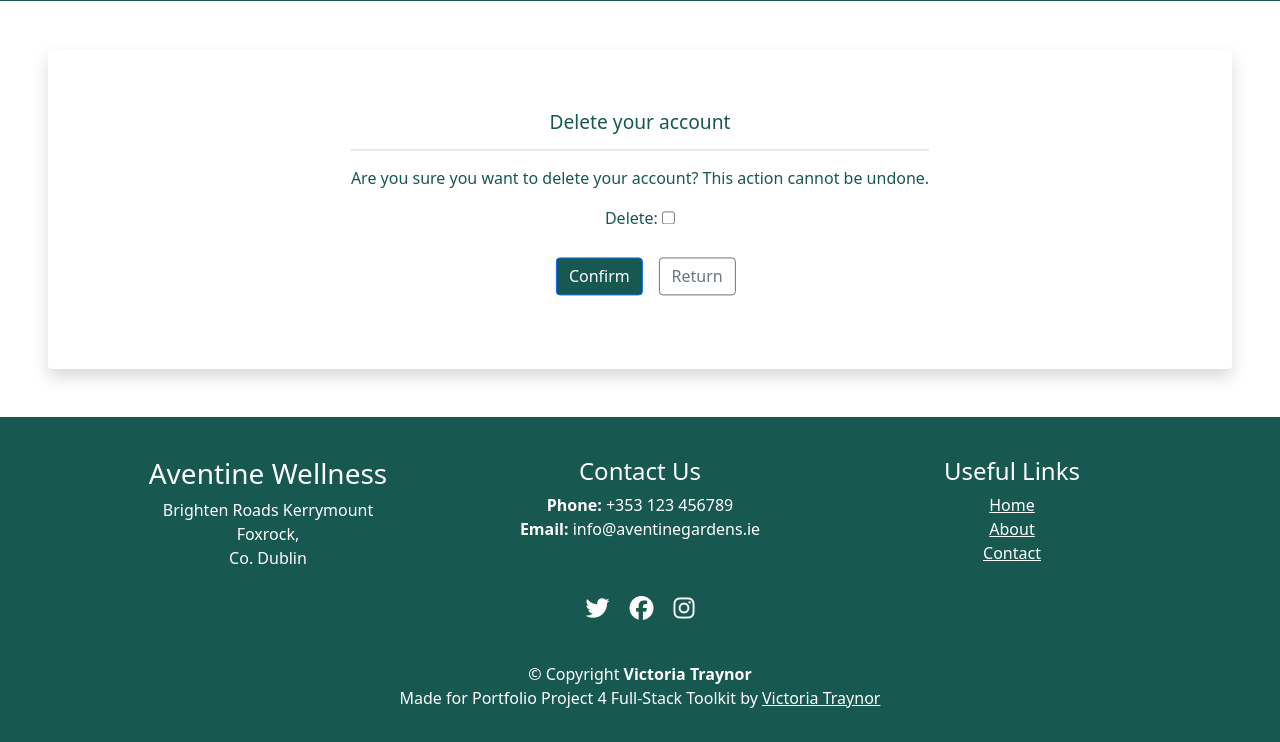
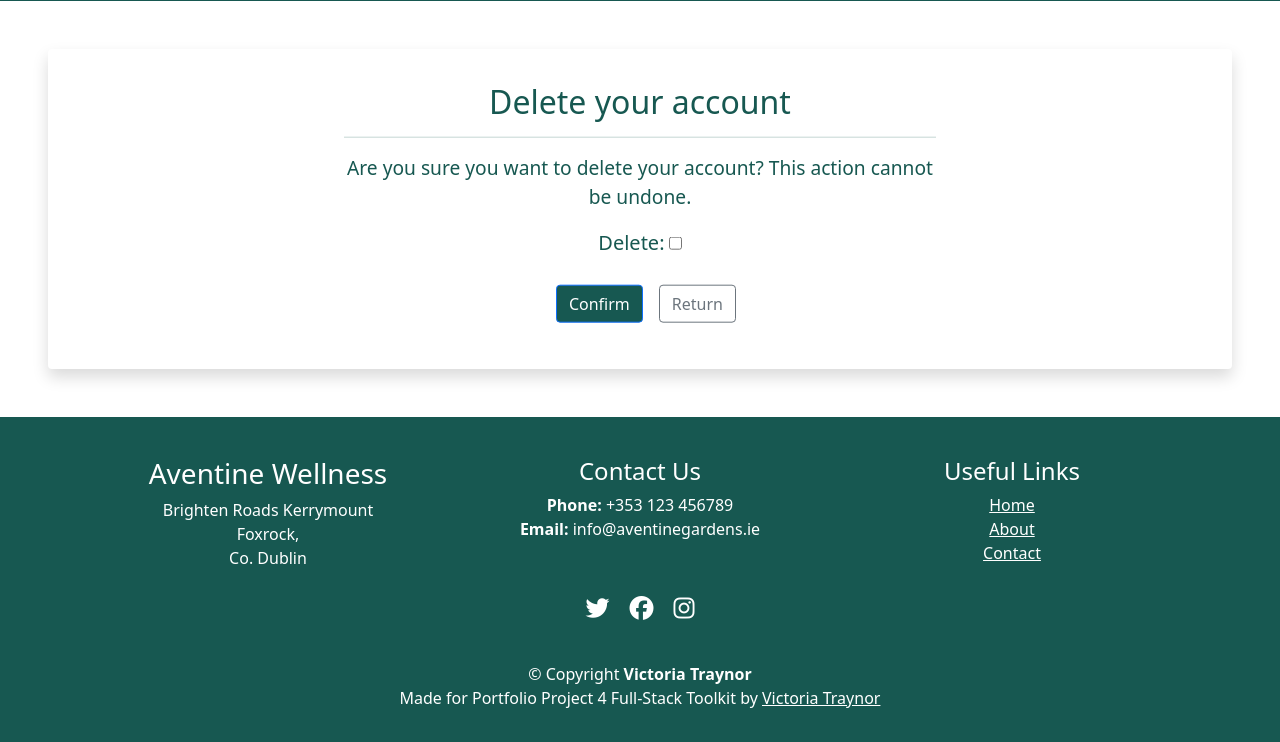
Before and after one commit to VictoriaT87/P4-Aventine-Wellness, a Django app: page /profile/user/user-delete/1/ in a window 1280 px wide. Shown: the part 86-828 px from the top of the page. Run offline with Django 3.2, Linux system fonts and the light colour scheme; the visitor is signed in with stand-in values (Sample User, id 1); some libraries are stand-ins or nearby versions.

Commit message:
Style delete user page

```diff
--- a/static/css/style.css
+++ b/static/css/style.css
@@ -725,8 +725,17 @@ iframe {
 }
 
 .delete {
-    font-size: larger;
+    font-size: 2em;
 }
+
+.delete-p {
+    font-size: 1.2rem;
+}
+
+#delete label {
+    font-size: 1.25em;
+}
+
 
 /* Extra small devices (phones, 600px and down) */
 @media only screen and (max-width: 600px) {}
--- a/templates/user/user_delete.html
+++ b/templates/user/user_delete.html
@@ -6,8 +6,8 @@
   <div class="verticle-center">
     <h2 class="delete">Delete your account</h2>
     <hr>
-    <p>Are you sure you want to delete your account? This action cannot be undone.</p>
-    <form action="." method="POST" class="padding">{% csrf_token %}
+    <p class="delete-p">Are you sure you want to delete your account? This action cannot be undone.</p>
+    <form action="." method="POST" class="padding" id="delete">{% csrf_token %}
       {{ form.as_p}}
       <button type="submit" class="btn btn-primary profile-btns">Confirm</button>
       <a class="btn btn-outline-secondary" href="{% url 'user-profile' %}">Return</a>
```
Also changed, not shown: aventine/settings.py (+7 -7 lines).
